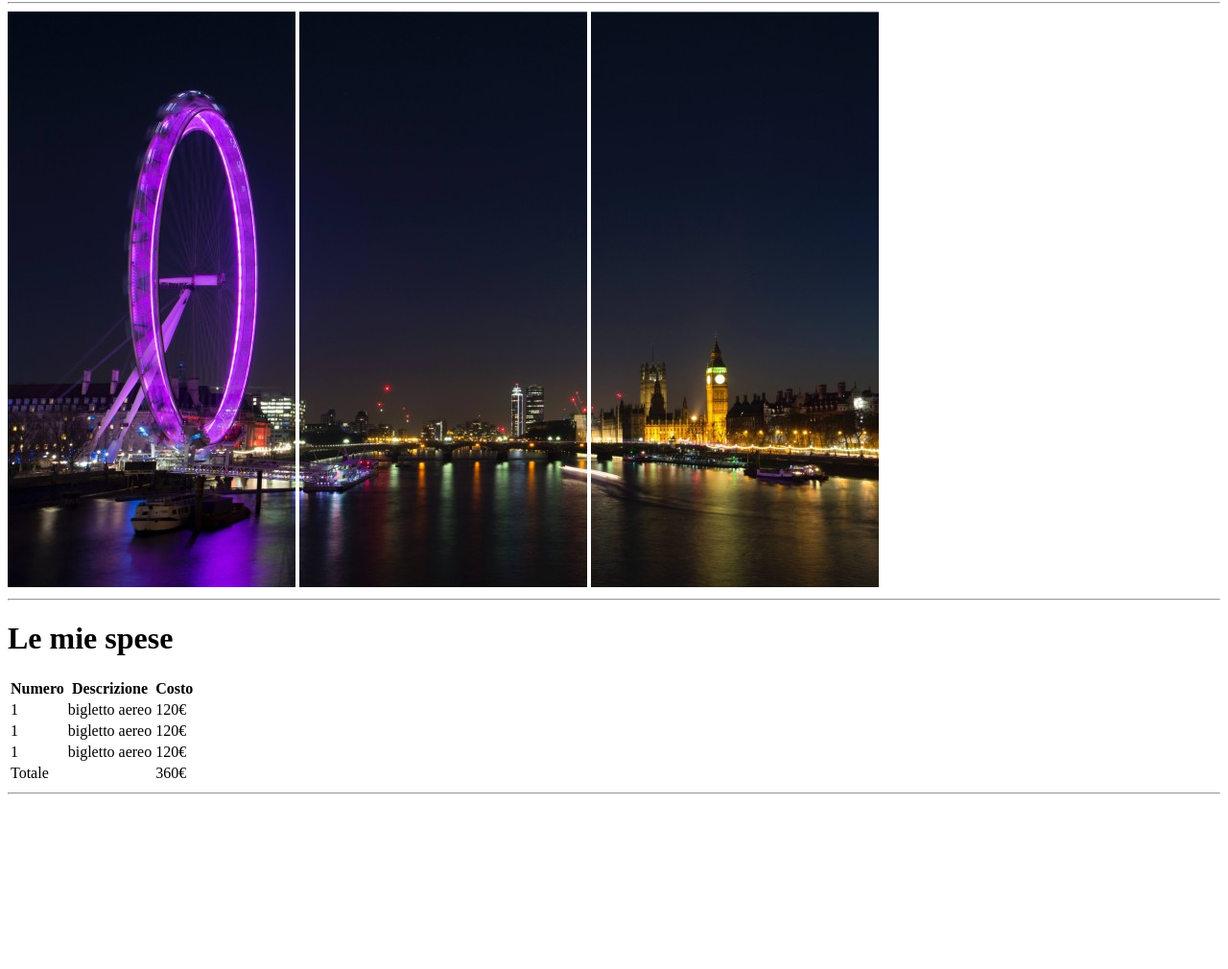
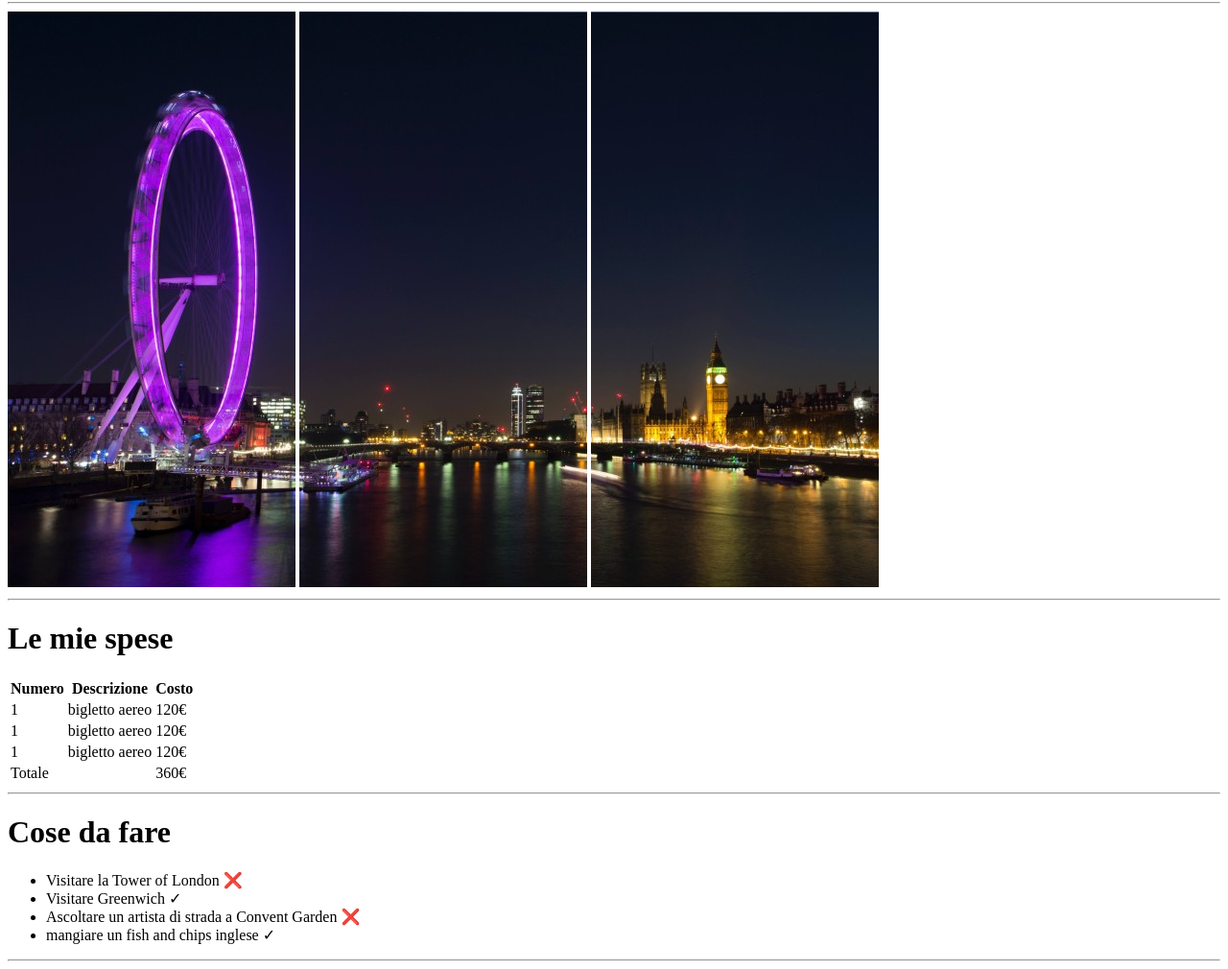
Before and after one commit to CapRex46/html-london-trip, a plain HTML site: page index.html in a window 1280 px wide. Shown: the part 78-1088 px from the top of the page at 96% size. Before the commit the page ends 914 px from the top, so only its background shows below. Drawn offline with Linux system fonts and the light colour scheme.

Commit message:
aggiunto cose da fare

```diff
--- a/index.html
+++ b/index.html
@@ -55,6 +55,14 @@
 
     </table>
     <hr>
+    <h1>Cose da fare</h1>
+    <ul>
+        <li>Visitare la Tower of London &#10060;</li>
+        <li>Visitare Greenwich 	&#10003;</li>
+        <li>Ascoltare un artista di strada a Convent Garden &#10060;</li>
+        <li>mangiare un fish and chips inglese &#10003;</li>
+    </ul>
+    <hr>
 
 
 </body>
```
